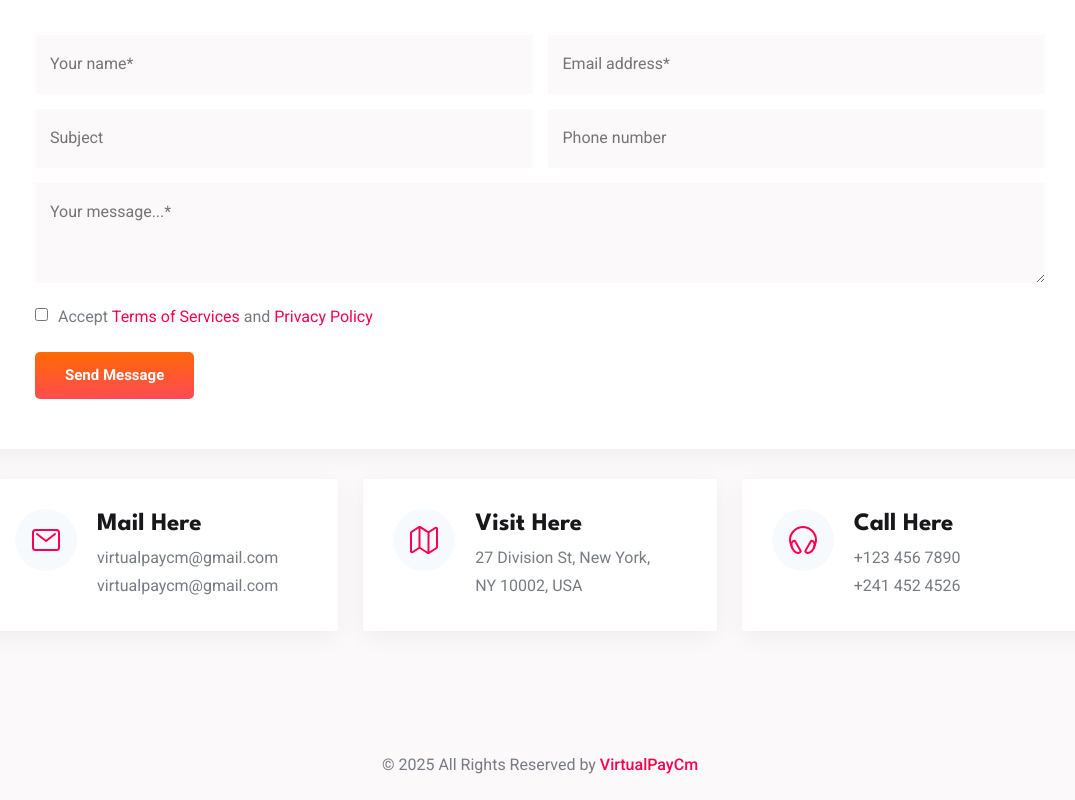
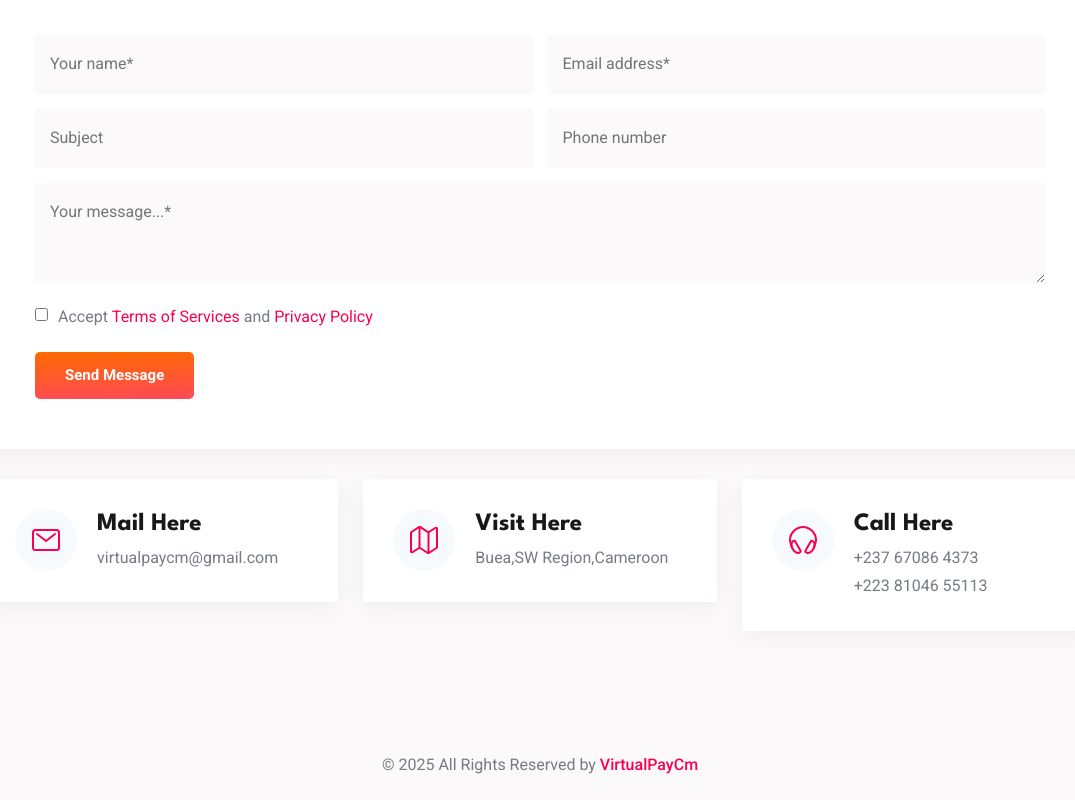
Before and after one commit to codeking34/virtualpay, a plain HTML site: page index.html in a window 1280 px wide. Shown: the part 5845-6645 px from the top of the page, without its empty margins (100-1175 px from the left). Drawn offline with nearby package versions, Linux system fonts and the light colour scheme.

Commit message:
Update index.html

```diff
--- a/index.html
+++ b/index.html
@@ -716,7 +716,7 @@
 
                   <h3 class="h3 card-title">Mail Here</h3>
 
-                  <a href="mailto:hello@luaz.com" class="card-link">virtualpaycm@gmail.com</a>
+
                   <a href="mailto:info@luaz.com" class="card-link">virtualpaycm@gmail.com</a>
 
                 </div>
@@ -736,8 +736,7 @@
                   <h3 class="h3 card-title">Visit Here</h3>
 
                   <address class="card-address">
-                    27 Division St, New York,<br>
-                    NY 10002, USA
+                  Buea,SW Region,Cameroon
                   </address>
 
                 </div>
@@ -756,8 +755,8 @@
 
                   <h3 class="h3 card-title">Call Here</h3>
 
-                  <a href="tel:+1234567890" class="card-link">+123 456 7890</a>
-                  <a href="tel:+2414524526" class="card-link">+241 452 4526</a>
+                  <a href="tel:+1234567890" class="card-link">+237 67086 4373</a>
+                  <a href="tel:+2414524526" class="card-link">+223 81046 55113</a>
 
                 </div>
 
```
